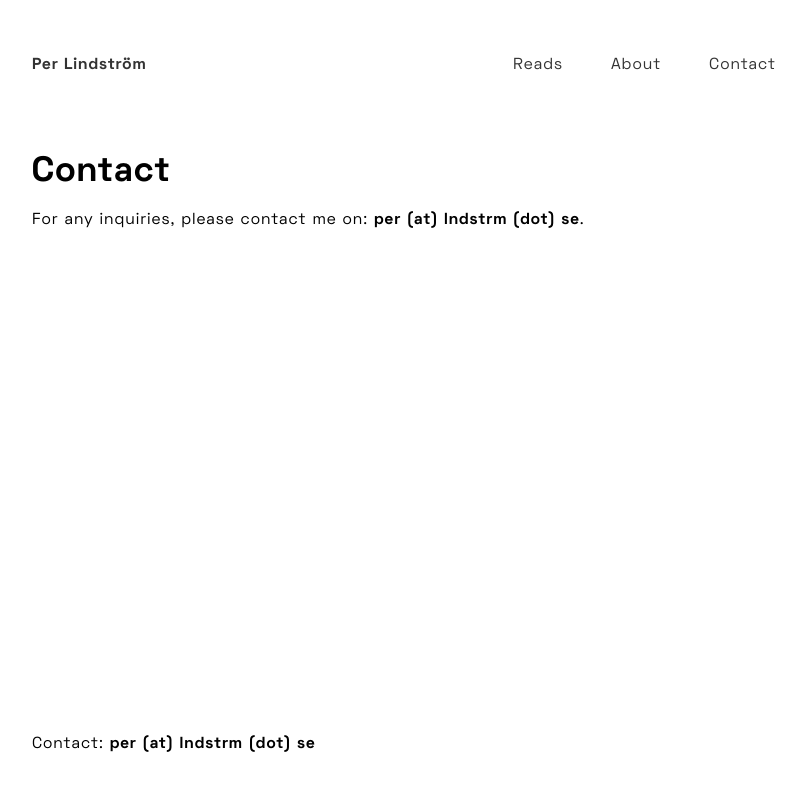
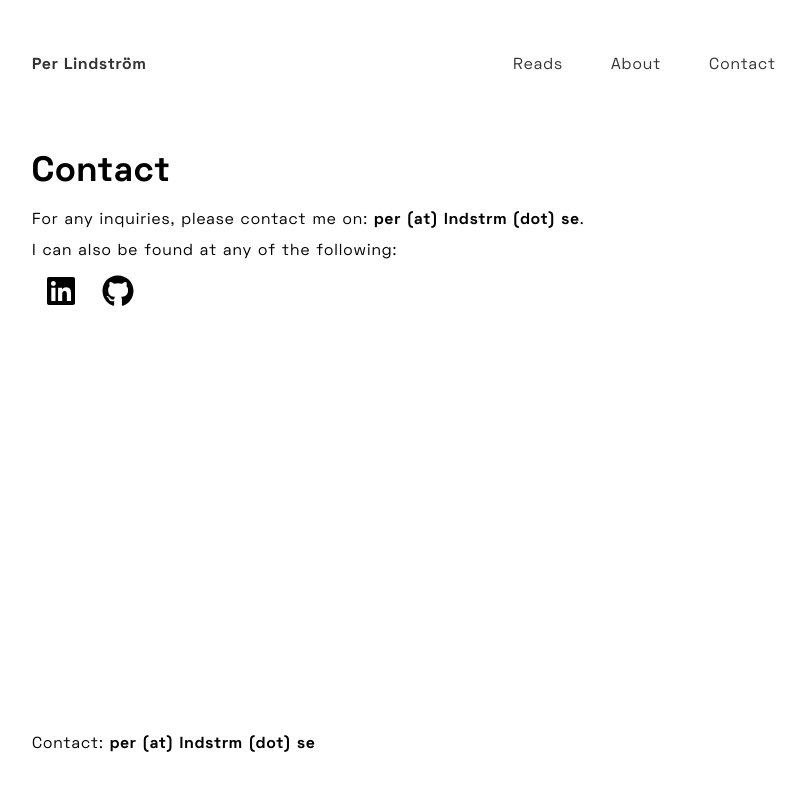
Before and after one commit to perlindstroem/lndstrm, a Gatsby site: page /contact in a window 1280 px wide. Shown: the whole page, without its empty margins (224-1027 px from the left). Built offline with nearby package versions, Linux system fonts and the light colour scheme; Gatsby itself is replaced by a stand-in of ours.

Commit message:
add social links

```diff
--- a/package.json
+++ b/package.json
@@ -26,7 +26,8 @@
     "node-sass": "^4.14.1",
     "react": "^16.12.0",
     "react-dom": "^16.12.0",
-    "react-helmet": "^6.0.0"
+    "react-helmet": "^6.0.0",
+    "react-icons": "^3.10.0"
   },
   "devDependencies": {
     "dotenv": "^8.2.0",
--- a/src/layout/styles.scss
+++ b/src/layout/styles.scss
@@ -235,3 +235,9 @@ li {
     margin: 0.5em;
   }
 }
+
+.social {
+  font-size: 2em;
+  padding: .2em .4em;
+  color: black;
+}
--- a/src/pages/contact.js
+++ b/src/pages/contact.js
@@ -1,13 +1,22 @@
 import React from "react"
 import Layout from "../layout"
+import { FaLinkedin, FaGithub } from "react-icons/fa"
 
 export default () => {
   return (
     <Layout>
       <h1>Contact</h1>
       <p>
-        For any inquiries, please contact me on: <strong>per (at) lndstrm (dot) se</strong>.
+        For any inquiries, please contact me on:{" "}
+        <strong>per (at) lndstrm (dot) se</strong>.
       </p>
+      <p>I can also be found at any of the following:</p>
+      <a className="social" href="https://www.linkedin.com/in/lndstrm/">
+        <FaLinkedin />
+      </a>
+      <a className="social" href="https://github.com/perlindstroem">
+        <FaGithub />
+      </a>
     </Layout>
   )
 }
```
Also changed, not shown: 1 other file.
